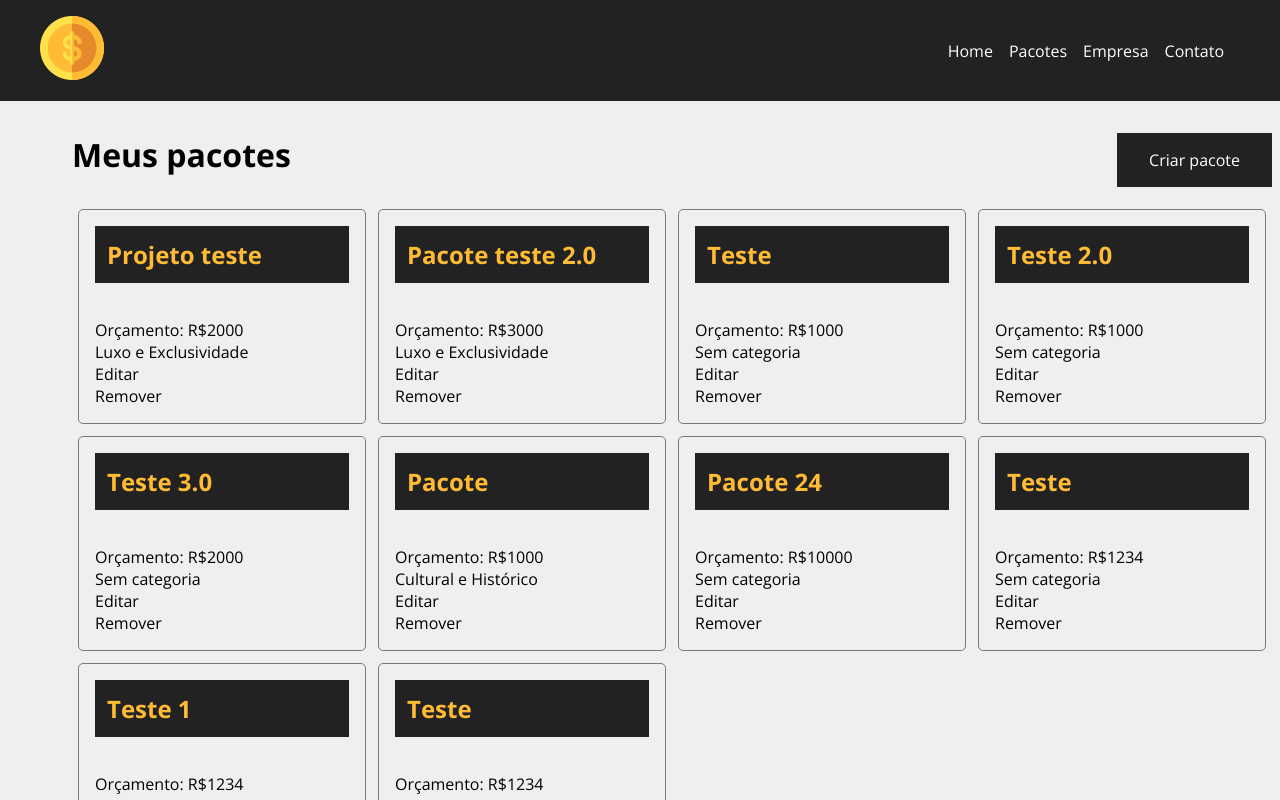
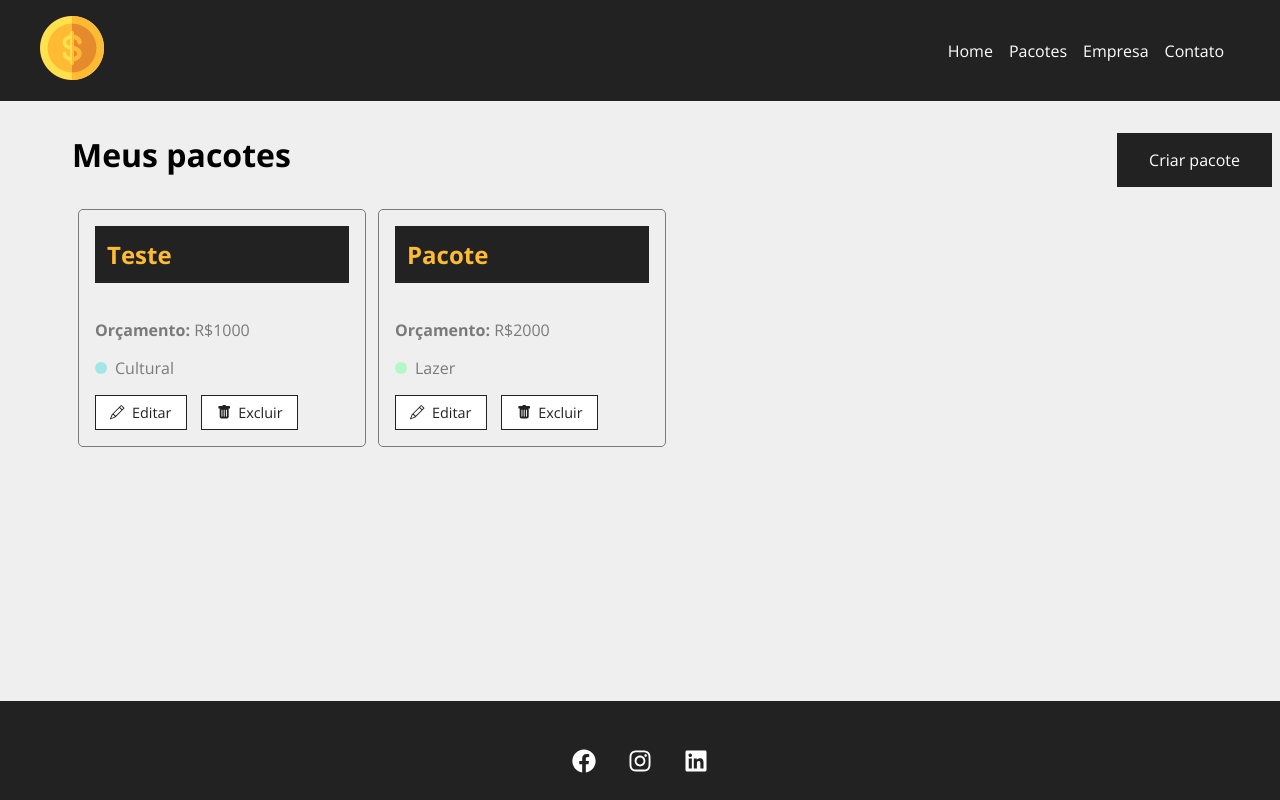
Before and after one commit to FellipeCastro/travel-master, a React (Vite) app: page /packages in a window 1280 px wide. Shown: the top 800 px of the page. Built offline with nearby package versions, Linux system fonts and the light colour scheme; data requests are answered from the project's data file.

Commit message:
Resgatando pacotes da API

```diff
--- a/db.json
+++ b/db.json
@@ -1,88 +1,24 @@
 {
   "packages": [
     {
-      "id": "88a0",
-      "name": "Projeto teste",
-      "budget": "2000",
+      "id": "d389",
+      "name": "Teste",
+      "budget": "1000",
       "category": {
-        "id": "4",
-        "name": "Luxo e Exclusividade"
+        "id": "2",
+        "name": "Cultural"
       },
       "cost": 0,
       "services": []
     },
     {
-      "id": "c81c",
-      "name": "Pacote teste 2.0",
-      "budget": "3000",
+      "id": "7ee1",
+      "name": "Pacote ",
+      "budget": "2000",
       "category": {
-        "id": "4",
-        "name": "Luxo e Exclusividade"
+        "id": "3",
+        "name": "Lazer"
       },
-      "cost": 0,
-      "services": []
-    },
-    {
-      "id": "3c58",
-      "name": "Teste",
-      "budget": "1000",
-      "cost": 0,
-      "services": []
-    },
-    {
-      "id": "8e2e",
-      "name": "Teste 2.0",
-      "budget": "1000",
-      "cost": 0,
-      "services": []
-    },
-    {
-      "id": "b930",
-      "name": "Teste 3.0",
-      "budget": "2000",
-      "cost": 0,
-      "services": []
-    },
-    {
-      "id": "871d",
-      "name": "Pacote",
-      "budget": "1000",
-      "category": {
-        "id": "2",
-        "name": "Cultural e Histórico"
-      },
-      "cost": 0,
-      "services": []
-    },
-    {
-      "id": "1b56",
-      "budget": "10000",
-      "name": "Pacote 24",
-      "cost": 0,
-      "services": []
-    },
-    {
-      "id": "bbd6",
-      "name": "Teste",
-      "budget": "1234",
-      "cost": 0,
-      "services": []
-    },
-    {
-      "id": "cf46",
-      "category": {
-        "id": "1",
-        "name": "Aventura e Natureza"
-      },
-      "name": "Teste 1",
-      "budget": "1234",
-      "cost": 0,
-      "services": []
-    },
-    {
-      "id": "814e",
-      "name": "Teste",
-      "budget": "1234",
       "cost": 0,
       "services": []
     }
@@ -90,19 +26,19 @@
   "categories": [
     {
       "id": "1",
-      "name": "Aventura e Natureza"
+      "name": "Aventura"
     },
     {
       "id": "2",
-      "name": "Cultural e Histórico"
+      "name": "Cultural"
     },
     {
       "id": "3",
-      "name": "Lazer e Relaxamento"
+      "name": "Lazer"
     },
     {
       "id": "4",
-      "name": "Luxo e Exclusividade"
+      "name": "Luxo"
     }
   ]
 }
--- a/src/App.jsx
+++ b/src/App.jsx
@@ -1,7 +1,7 @@
 import { BrowserRouter as Router, Routes, Route } from 'react-router-dom'
 import Home from './components/pages/Home'
 import Packages from './components/pages/Packages'
-import Company from './components/Company'
+import Company from './components/pages/Company'
 import Contact from './components/pages/Contact'
 import NewPackage from './components/pages/NewPackage'
 import Container from './components/layout/Container'
--- a/src/components/layout/package/PackageCard.jsx
+++ b/src/components/layout/package/PackageCard.jsx
@@ -1,6 +1,6 @@
+import { Link } from "react-router-dom"
+import { BsPencil, BsFillTrashFill } from "react-icons/bs"
 import styles from "./PackageCard.module.css"
-
-// import { BsPencil, BsFillTrashFill } from "react-icons/bs"
 
 function PackageCard({ id, name, budget, category, handleRemove }) {
     return (
@@ -8,11 +8,16 @@ function PackageCard({ id, name, budget, category, handleRemove }) {
             <h4>{name}</h4>
 
             <p><span>Orçamento:</span> R${budget}</p>
-            <p><span></span> {category}</p>
+            <p className={styles.category_text}><span className={styles[category.toLowerCase()]}></span> {category}</p>
 
-            <div>
-                <p>Editar</p>
-                <p>Remover</p>
+            <div className={styles.project_card_actions}>
+                <Link to="/">
+                    <BsPencil /> Editar
+                </Link>
+
+                <button>
+                    <BsFillTrashFill /> Excluir
+                </button>
             </div>
         </div>
     )
--- a/src/components/layout/package/PackageCard.module.css
+++ b/src/components/layout/package/PackageCard.module.css
@@ -13,3 +13,74 @@
     margin-bottom: 1.5em;
     font-size: 1.5em;
 }
+
+.project_card p {
+    color: #7a7a7a;
+    margin-bottom: 1em;
+}
+
+.project_card p span {
+    font-weight: bold;
+}
+
+.category_text {
+    display: flex;
+    align-items: center;
+}
+
+.category_text span {
+    display: block;
+    width: 12px;
+    height: 12px;
+    border-radius: 50%;
+    background-color: #ccc;
+    margin-right: .5em;
+}
+
+.category_text .aventura {
+    background-color: #ffaebc;
+}
+
+.category_text .cultural {
+    background-color: #a0e7e5;
+}
+
+.category_text .lazer {
+    background-color: #b4f8c8;
+}
+
+.category_text .luxo {
+    background-color: #fbe7c6;
+}
+
+.project_card_actions {
+    margin-top: 1em;
+    display: flex;
+    align-items: center;
+}
+
+.project_card_actions a,
+.project_card_actions button {
+    text-decoration: none;
+    border: 1px solid #222;
+    background-color: #fff;
+    color: #222;
+    font-size: .9em;
+    padding: .5em 1em;
+    margin-right: 1em;
+    display: flex;
+    align-items: center;
+    justify-content: center;
+    cursor: pointer;
+    transition: .5s;
+}
+
+.project_card_actions svg {
+    margin-right: .5em;
+}
+
+.project_card_actions a:hover,
+.project_card_actions button:hover {
+    background-color: #222;
+    color: #ffbb33;
+}
```
